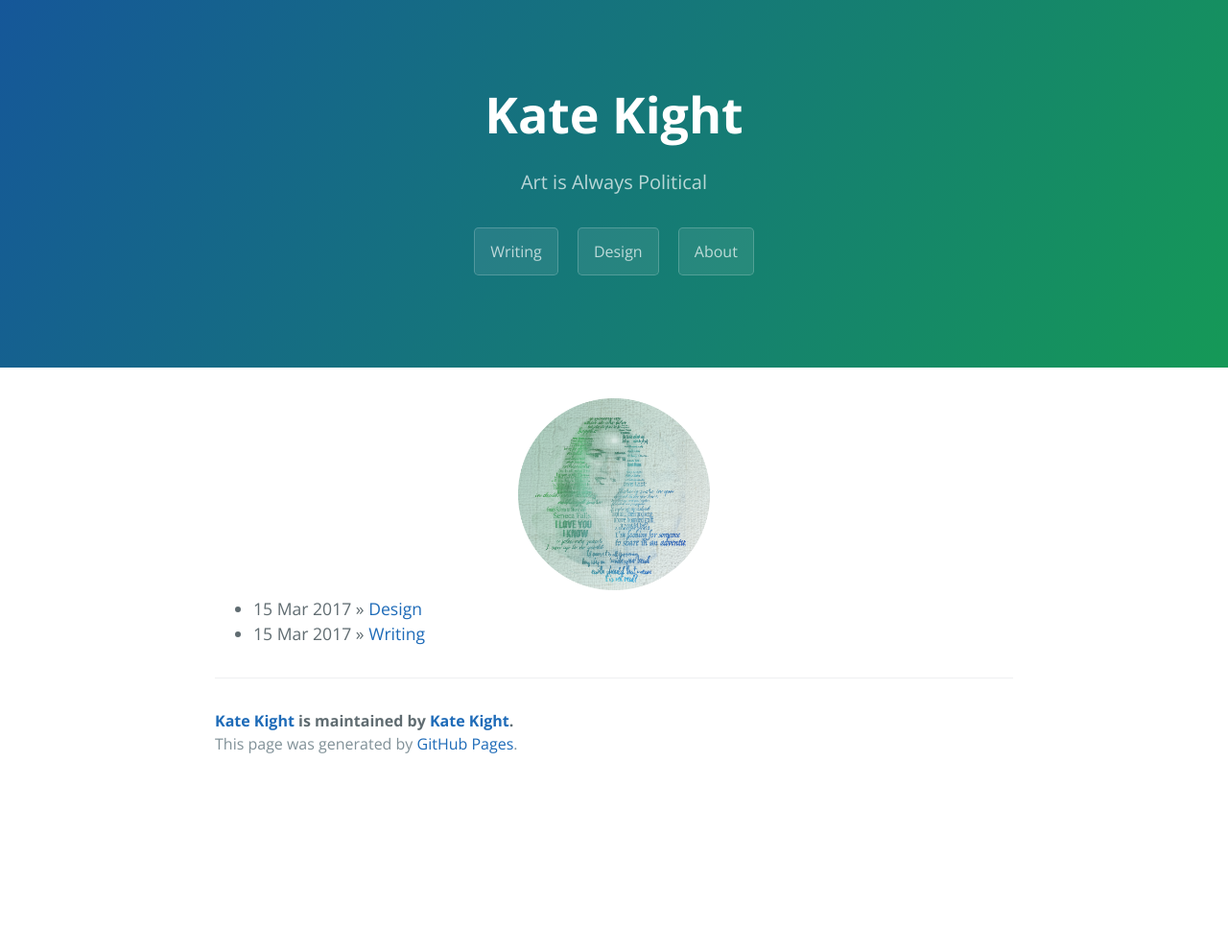
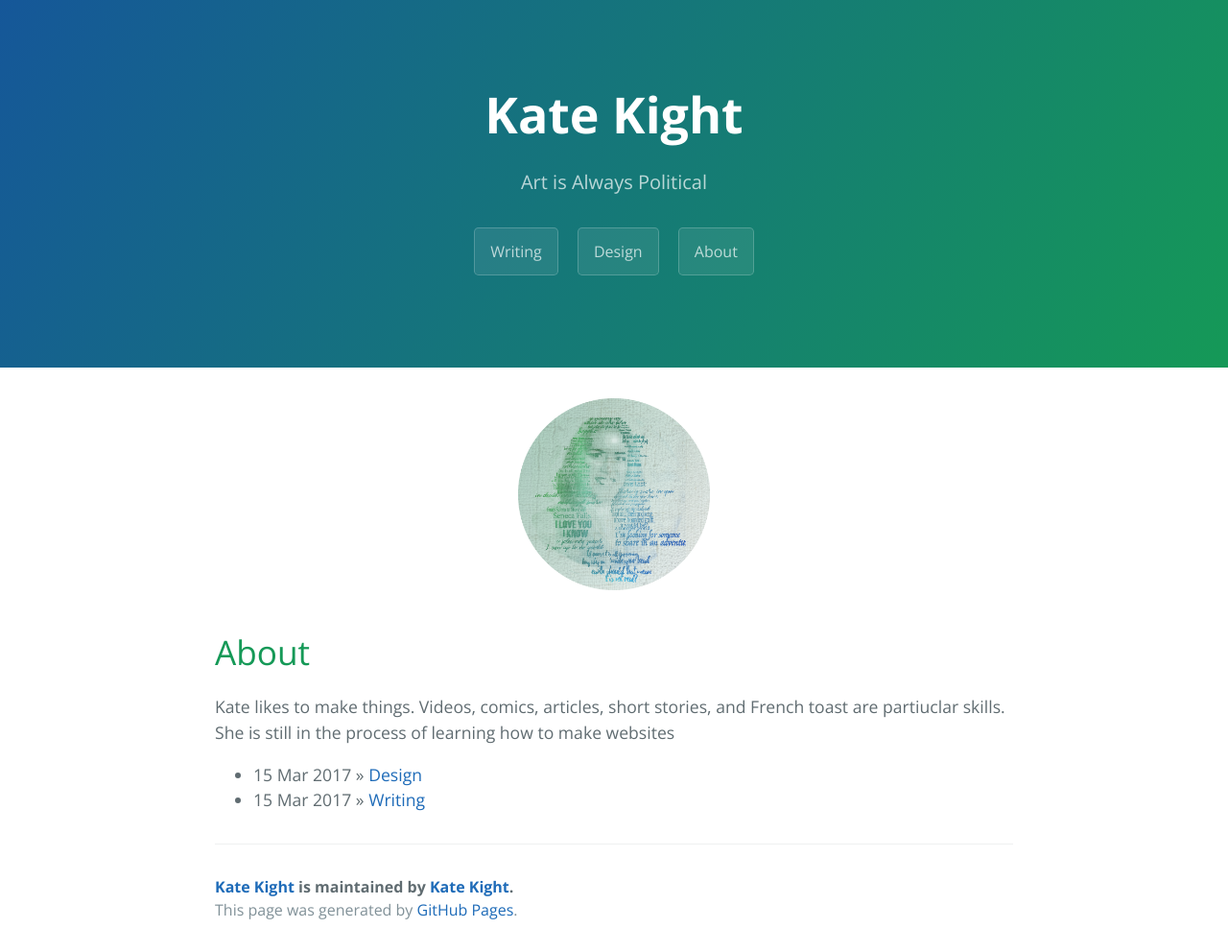
Before and after one commit to Flyakight/flyakight.github.io, a Jekyll site: the page built from index.html, in a window 1280 px wide. Shown: the whole page at 96% size. Built offline with Jekyll 4.4.1, drawn with Linux system fonts in a browser that asks for light colours; the list of posts is cut into pages by our own code; before the commit the page ends 900 px from its top, so only the background shows below that.

Commit message:
Update index.html

```diff
--- a/index.html
+++ b/index.html
@@ -7,6 +7,9 @@ title: {{site.title}}
        <div align="center">
         <img src="http://www.katekight.com/Images/Myface.png" class=".center-image" alt="Kate Kight" height="200" >
        </div>
+       <h1> About </h1>
+       <p> Kate likes to make things. Videos, comics, articles, short stories, and French toast are partiuclar skills. She is still in the process of learning how to make websites </p>
+
   <ul class="posts">
     {% for post in site.posts %}
       <li><span>{{ post.date | date_to_string }}</span> &raquo; <a href="{{ site.baseurl }}{{ post.url }}">{{ post.title }}</a></li>
```
